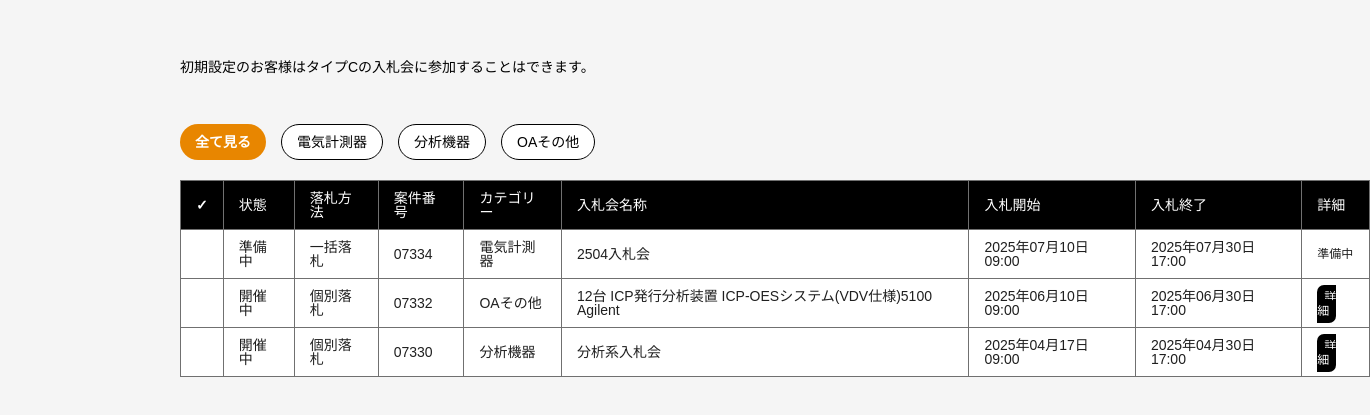
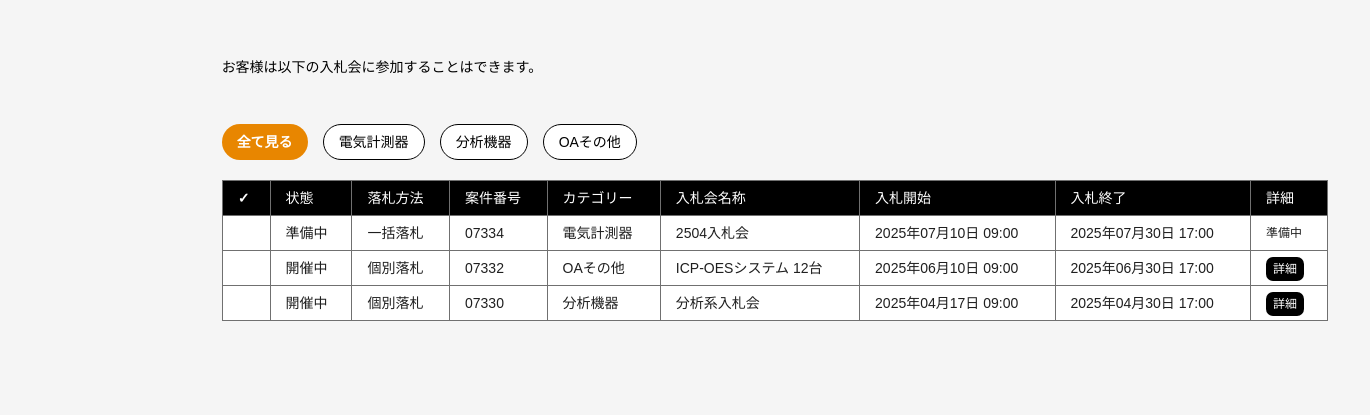
Before and after one commit to 07-jin-FUK/sample-bids, a Nuxt app: page /customer/auction in a window 1280 px wide. Shown: the part 105-520 px from the top of the page, 1370 px wide, since content can reach past the window. Built offline with nearby package versions, Linux system fonts and the light colour scheme.

Commit message:
[update]商品一覧ページ

```diff
--- a/pages/auth/reset/[token].vue
+++ b/pages/auth/reset/[token].vue
@@ -31,7 +31,6 @@
 import { ref, onMounted } from 'vue'
 import { useRoute, useRouter } from 'vue-router'
 import Header from '~/components/Header.vue'
-import Footer from '~/components/Footer.vue'
 
 const route = useRoute()
 const router = useRouter()
--- a/pages/customer/auction/[id]/index.vue
+++ b/pages/customer/auction/[id]/index.vue
@@ -69,24 +69,24 @@
 </template>
 
 <script setup>
-import { reactive } from "vue";
-import { useRoute } from "vue-router";
-import { computed } from 'vue'
+import { ref, reactive, onMounted } from 'vue'
+import { useRoute } from 'vue-router'
 
-const totalSubtotal = computed(() =>
-  auction.items.reduce((sum, item) => {
-    const price = Number(item.bidPrice) || 0
-    const qty = Number(item.qty) || 0
-    return sum + price * qty
-  }, 0)
-)
+const route = useRoute()
+const id = route.params.id
 
-const route = useRoute();
-const id = route.params.id;
+// モックモードかどうか（trueならローカルデータ、falseならAPI）
+const mockMode = true
 
 const auction = reactive({
   id,
-  items: [
+  items: []
+})
+
+onMounted(async () => {
+  if (mockMode) {
+    // モックデータをそのまま使う
+    auction.items = [
       {
         id: 1,
         listNo: "1",
@@ -113,33 +113,17 @@ const auction = reactive({
         desiredQty: null,
         memo: "",
       },
-  ],
-});
-
-const detailLink = (item) => `/customer/auction/${id}/item/${item.id}`;
-
-const submitBids = () => {
-  const payload = auction.items.map(item => ({
-    id: item.id,
-    bidPrice: item.bidPrice,
-    desiredQty: item.desiredQty,
-    memo: item.memo,
-  }))
-
-  // ここでAPIに送る（仮で表示）
-  console.log('送信データ:', payload)
-
-  // 実際のAPI送信は例↓
-  // await $fetch('/api/submit-bids', {
-  //   method: 'POST',
-  //   body: payload,
-  // })
-
-  alert('入札を送信しました！')
+    ]
+  } else {
+    // APIから取得（仮に `/api/auctions/:id`）
+    const { data, error } = await useFetch(`/api/auctions/${id}`)
+    if (data.value) {
+      auction.items = data.value.items
+    } else {
+      console.error('取得失敗:', error)
     }
-
-
-
+  }
+})
 
 </script>
 
--- a/pages/customer/auction/index.vue
+++ b/pages/customer/auction/index.vue
@@ -1,7 +1,7 @@
 <template>
   <div class="page-wrap">
     <main class="main">
-      <h2 class="title">初期設定のお客様はタイプCの入札会に参加することはできます。</h2>
+      <h2 class="title">お客様は以下の入札会に参加することはできます。</h2>
 
       <div class="sort-buttons">
         <button :class="{ active: currentFilter === 'all' }" @click="setFilter('all')">全て見る</button>
@@ -13,9 +13,7 @@
       <table class="bids-table">
         <thead>
           <tr>
-<th>
-  <span class="checkmark-indicator">✓</span>
-</th>
+            <th><span class="checkmark-indicator">✓</span></th>
             <th>状態</th>
             <th>落札方法</th>
             <th>案件番号</th>
@@ -26,28 +24,27 @@
             <th>詳細</th>
           </tr>
         </thead>
-
         <tbody>
-  <tr v-for="bid in filteredBids" :key="bid.id">
+          <tr v-for="auction in filteredAuctions" :key="auction.id">
             <td class="checkbox-cell">
               <label class="checkbox-label">
-    <input type="checkbox" v-model="bid.checked" />
+                <input type="checkbox" v-model="auction.checked" />
                 <span class="checkmark">✓</span>
               </label>
             </td>
-    <td>{{ bid.status }}</td>
-    <td>{{ bid.method }}</td>
-    <td>{{ bid.projectId }}</td>
-    <td>{{ bid.category }}</td>
-    <td>{{ bid.name }}</td>
-<td>{{ bid.startDate }}</td>
-<td>{{ bid.endDate }}</td>
+            <td>{{ auction.status }}</td>
+            <td>{{ auction.bid_method }}</td>
+            <td>{{ auction.project_number }}</td>
+            <td>{{ auction.category_name }}</td>
+            <td>{{ auction.auction_name }}</td>
+            <td>{{ auction.start_at }}</td>
+            <td>{{ auction.end_at }}</td>
             <td>
-              <div v-if="bid.details === '詳細'">
-                <NuxtLink :to="`/customer/auction/${bid.id}`" class="join-button">詳細</NuxtLink>
+              <div v-if="auction.status === '開催中'">
+                <NuxtLink :to="`/customer/auction/${auction.id}`" class="join-button">詳細</NuxtLink>
               </div>
               <div class="else-type" v-else>
-                {{ bid.status }}
+                {{ auction.status }}
               </div>
             </td>
           </tr>
@@ -58,76 +55,64 @@
 </template>
 
 <script setup>
-import Header from "~/components/Header.vue";
-import Footer from "~/components/Footer.vue";
+import { ref, computed, watch } from 'vue';
 
-import { ref, computed } from "vue";
-
-const currentFilter = ref("all");
-
+const currentFilter = ref('all');
 const setFilter = (category) => {
   currentFilter.value = category;
 };
 
-const mockBids = ref([
+const auctions = ref([
   {
     id: 101,
     status: '準備中',
-    method: '一括落札',
-    projectId: '07334',
-    category: "電気計測器",
-    type: "複数品",
-    name: "2504入札会",
-    startDate: "2025年07月10日 09:00",
-    endDate: "2025年07月30日 17:00",
-    details: "準備中",
+    bid_method: '一括落札',
+    project_number: '07334',
+    category_name: '電気計測器',
+    auction_name: '2504入札会',
+    start_at: '2025年07月10日 09:00',
+    end_at: '2025年07月30日 17:00',
   },
   {
     id: 102,
     status: '開催中',
-    method: '個別落札',
-    projectId: '07332',
-    category: "OAその他",
-    type: "単品",
-    name: "12台 ICP発行分析装置 ICP-OESシステム(VDV仕様)5100 Agilent",
-    startDate: "2025年06月10日 09:00",
-    endDate: "2025年06月30日 17:00",
-    details: "詳細",
+    bid_method: '個別落札',
+    project_number: '07332',
+    category_name: 'OAその他',
+    auction_name: 'ICP-OESシステム 12台',
+    start_at: '2025年06月10日 09:00',
+    end_at: '2025年06月30日 17:00',
   },
   {
     id: 103,
     status: '開催中',
-    method: '個別落札',
-    projectId: '07330',
-    category: "分析機器",
-    name: "分析系入札会",
-    startDate: "2025年04月17日 09:00",
-    endDate: "2025年04月30日 17:00",
-    details: "詳細",
+    bid_method: '個別落札',
+    project_number: '07330',
+    category_name: '分析機器',
+    auction_name: '分析系入札会',
+    start_at: '2025年04月17日 09:00',
+    end_at: '2025年04月30日 17:00',
   },
 ]);
 
-const filteredBids = computed(() => {
-  if (currentFilter.value === "all") return mockBids.value;
-  return mockBids.value.filter((bid) => bid.category === currentFilter.value);
+const filteredAuctions = computed(() => {
+  if (currentFilter.value === 'all') return auctions.value;
+  return auctions.value.filter((auction) => auction.category_name === currentFilter.value);
 });
 
-import { watch } from 'vue'
-
-// チェック状態の変化を監視
+// チェック状態監視（モックログ用）
 watch(
-  () => mockBids.value.map(bid => bid.checked),
+  () => auctions.value.map((auction) => auction.checked),
   (newVals, oldVals) => {
     newVals.forEach((newVal, idx) => {
       if (newVal !== oldVals[idx]) {
-        const bid = mockBids.value[idx]
-        console.log(`【モック送信】${bid.projectId} を ${newVal ? '登録' : '解除'}しました`)
+        const a = auctions.value[idx];
+        console.log(`【モック送信】${a.project_number} を ${newVal ? '登録' : '解除'}しました`);
       }
-    })
+    });
   },
   { deep: true }
-)
-
+);
 </script>
 
 <style scoped lang="scss">
```
Lines whose indentation alone changed are shown as unchanged.
